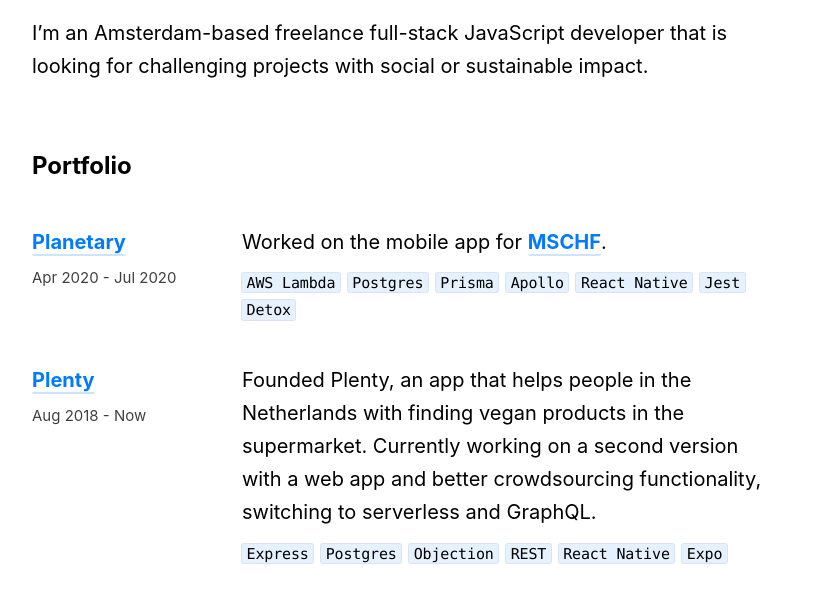
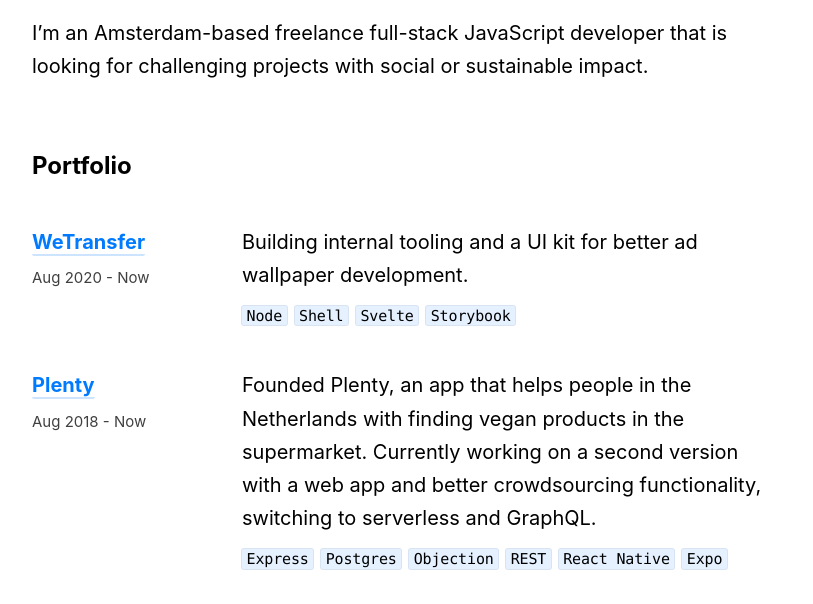
Before and after one commit to gersomvg/gersom.nl, a Gatsby site: page /work in a window 1280 px wide. Shown: the part 189-793 px from the top of the page, without its empty margins (233-1046 px from the left). Built offline with nearby package versions, Linux system fonts and the light colour scheme; Gatsby itself is replaced by a stand-in of ours.

Commit message:
Update portfolio

```diff
--- a/src/mdx/portfolio.mdx
+++ b/src/mdx/portfolio.mdx
@@ -4,15 +4,21 @@
 
 # Portfolio
 
-<WorkEntry name="Planetary" href="https://planetary.co" date="Apr 2020 - Jul 2020" tools={['AWS Lambda', 'Postgres', 'Prisma', 'Apollo', 'React Native', 'Jest', 'Detox']}>
+<WorkEntry name="WeTransfer" href="https://wetransfer.com" date="Aug 2020 - Now" tools={['Node', 'Shell', 'Svelte', 'Storybook']}>
 
-Worked on the mobile app for [MSCHF](https://mschf.xyz).
+Building internal tooling and a UI kit for better ad wallpaper development.
 
 </WorkEntry>
 
 <WorkEntry name="Plenty" href="http://onelink.to/qy8s2q" date="Aug 2018 - Now" tools={['Express', 'Postgres', 'Objection', 'REST', 'React Native', 'Expo']}>
 
 Founded Plenty, an app that helps people in the Netherlands with finding vegan products in the supermarket. Currently working on a second version with a web app and better crowdsourcing functionality, switching to serverless and GraphQL.
+
+</WorkEntry>
+
+<WorkEntry name="Planetary" href="https://planetary.co" date="Apr 2020 - Jul 2020" tools={['AWS Lambda', 'Postgres', 'Prisma', 'Apollo', 'React Native', 'Jest', 'Detox']}>
+
+Worked on the mobile app for [MSCHF](https://mschf.xyz).
 
 </WorkEntry>
 
```
